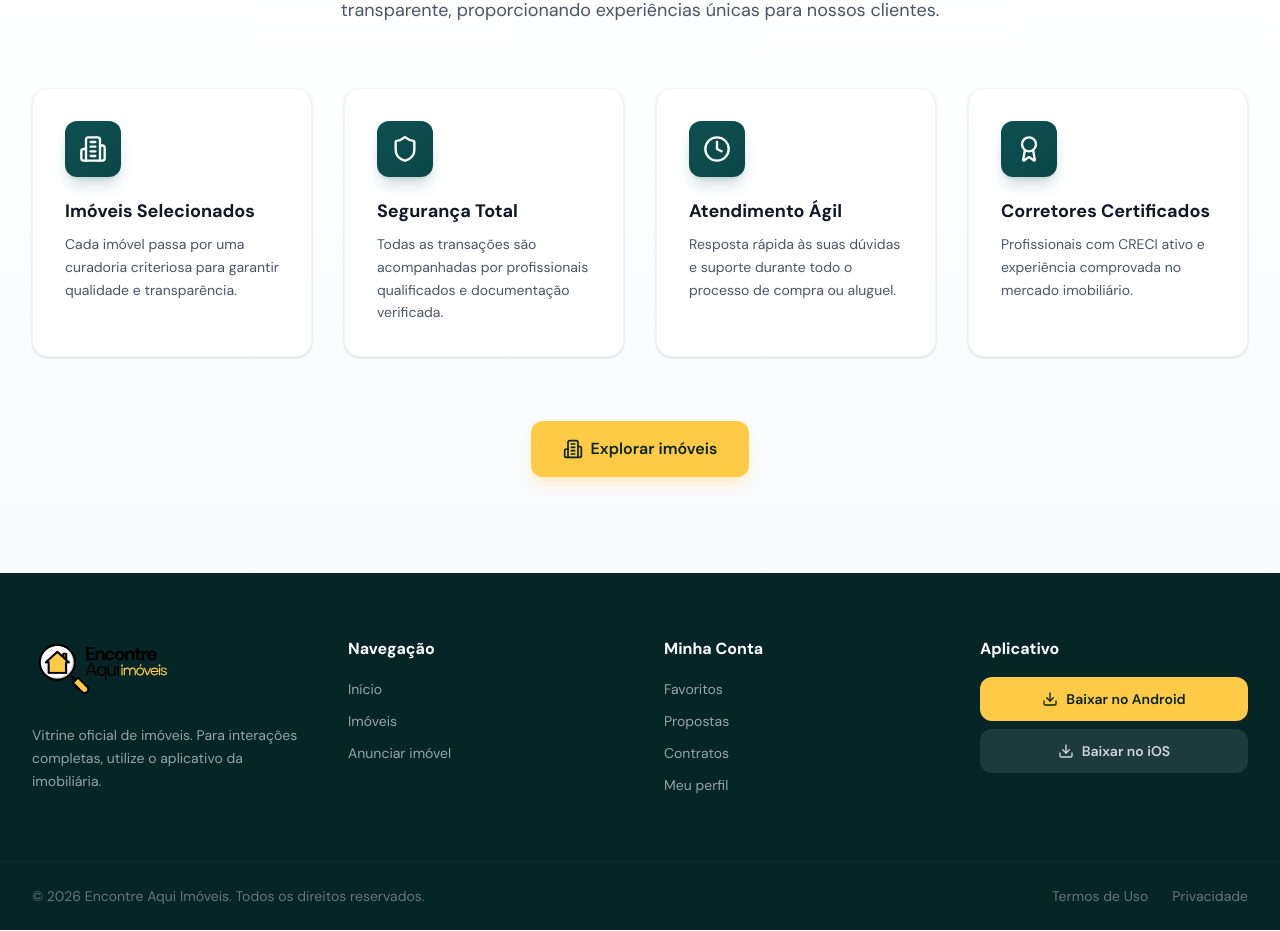
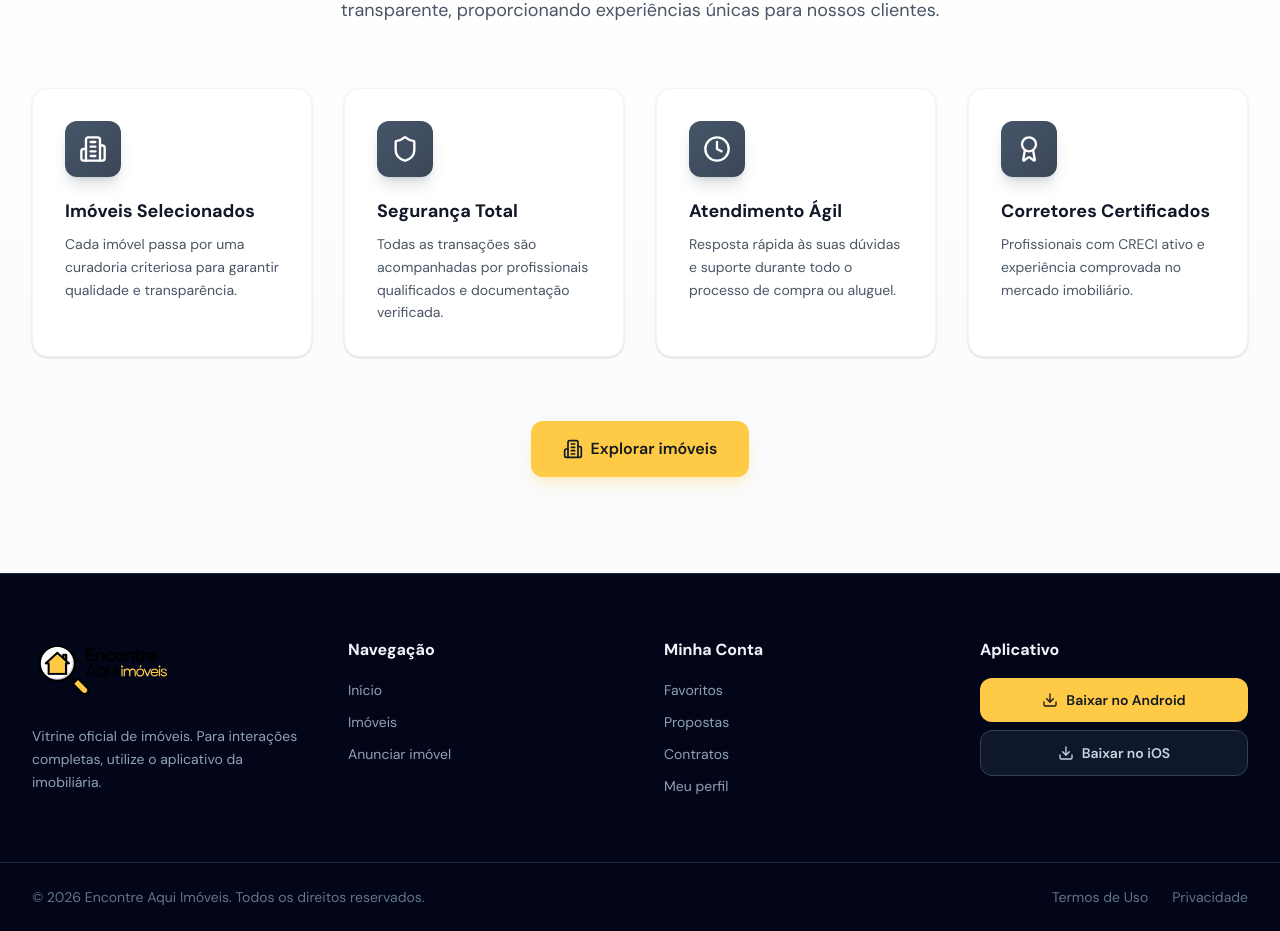
Before and after one commit to EncontreAqui-Imoveis/site-imobiliario-encontreaqui, a Next.js app: page / in a window 1280 px wide. Shown: the part 1420-2351 px from the top of the page. Built offline with nearby package versions, Linux system fonts and the light colour scheme; no server answers.

Commit message:
refactor: atualizar cores e estilos em componentes para harmonizar a paleta de cores e melhorar a consistência visual em todo o aplicativo

```diff
--- a/src/app/globals.css
+++ b/src/app/globals.css
@@ -7,9 +7,9 @@
   --font-dm-sans: 'DM Sans', system-ui, sans-serif;
   --font-hk-grotesk: 'HK Grotesk', 'DM Sans', system-ui, sans-serif;
 
-  /* Encontre Aqui Imóveis - Brand Colors */
-  --color-primary: #0d5051;
-  --color-primary-light: #339697;
+  /* Encontre Aqui Imóveis - Neutralized Brand Base */
+  --color-primary: #465569;
+  --color-primary-light: #7f92ab;
   --color-accent: #ffca45;
   --color-accent-light: #ffe57f;
 }
@@ -18,16 +18,16 @@
   --font-sans: var(--font-dm-sans);
   --font-display: var(--font-hk-grotesk);
 
-  --color-primary-50: #e6f2f2;
-  --color-primary-100: #cce5e5;
-  --color-primary-200: #99cbcb;
-  --color-primary-300: #66b0b1;
-  --color-primary-400: #339697;
-  --color-primary-500: #0d5051;
-  --color-primary-600: #0b4647;
-  --color-primary-700: #093b3c;
-  --color-primary-800: #073031;
-  --color-primary-900: #052526;
+  --color-primary-50: #f5f7fb;
+  --color-primary-100: #e8edf4;
+  --color-primary-200: #d2dbe8;
+  --color-primary-300: #b7c4d3;
+  --color-primary-400: #7f92ab;
+  --color-primary-500: #465569;
+  --color-primary-600: #3b4758;
+  --color-primary-700: #2f3947;
+  --color-primary-800: #202836;
+  --color-primary-900: #121822;
 
   --color-accent-50: #fffaeb;
   --color-accent-100: #fff3c7;
@@ -75,18 +75,18 @@ h3 {
 }
 
 ::-webkit-scrollbar-thumb {
-  background: #0d5051;
+  background: #465569;
   border-radius: 4px;
 }
 
 ::-webkit-scrollbar-thumb:hover {
-  background: #093b3c;
+  background: #2f3947;
 }
 
 /* Selection Color */
 ::selection {
   background-color: #ffca45;
-  color: #0d5051;
+  color: #121822;
 }
 
 /* Hide scrollbar for carousels */
@@ -108,11 +108,11 @@ h3 {
 }
 
 @utility gradient-hero {
-  background: linear-gradient(135deg, #0d5051 0%, #093b3c 50%, #052526 100%);
+  background: linear-gradient(135deg, #465569 0%, #2f3947 50%, #121822 100%);
 }
 
 @utility gradient-hero-gold {
-  background: linear-gradient(135deg, #0d5051 0%, #0b4647 100%);
+  background: linear-gradient(135deg, #465569 0%, #2f3947 100%);
 }
 
 @utility card-hover {
--- a/src/app/propostas/nova/page.tsx
+++ b/src/app/propostas/nova/page.tsx
@@ -405,7 +405,7 @@ export default function ProposalWizardPage() {
                                         )}
 
                                         {selectedBroker && (
-                                            <p className="text-sm font-semibold text-green-700 flex items-center gap-1">
+                                            <p className="text-sm font-semibold text-primary-700 flex items-center gap-1">
                                                 <CheckCircle className="w-4 h-4" />
                                                 Selecionado: {selectedBroker.name}
                                             </p>
@@ -452,7 +452,7 @@ export default function ProposalWizardPage() {
                                     <span className="text-gray-500">Valor do Imóvel</span>
                                     <span className="font-bold text-gray-900">{formatPrice(propertyValue)}</span>
                                 </div>
-                                <div className={`flex justify-between text-sm ${isBalanced ? 'text-green-700' : remaining > 0 ? 'text-amber-600' : 'text-red-600'}`}>
+                                <div className={`flex justify-between text-sm ${isBalanced ? 'text-primary-700' : remaining > 0 ? 'text-amber-600' : 'text-red-600'}`}>
                                     <span>Falta Alocar</span>
                                     <span className="font-bold">
                                         {formatPrice(Math.abs(remaining))}
@@ -460,7 +460,7 @@ export default function ProposalWizardPage() {
                                     </span>
                                 </div>
                                 {isBalanced && (
-                                    <div className="flex items-center gap-1 text-xs text-green-600 font-medium">
+                                    <div className="flex items-center gap-1 text-xs text-primary-600 font-medium">
                                         <CheckCircle className="w-3.5 h-3.5" />
                                         Pagamento balanceado
                                     </div>
--- a/src/components/contracts/ContractDetailClient.tsx
+++ b/src/components/contracts/ContractDetailClient.tsx
@@ -25,7 +25,7 @@ function approvalBadge(status: ContractDetail['sellerApprovalStatus']) {
     switch (status) {
         case 'APPROVED':
         case 'APPROVED_WITH_RES':
-            return <span className={`${baseClasses} bg-emerald-50 text-emerald-700`}>Aprovado</span>
+            return <span className={`${baseClasses} bg-slate-100 text-slate-700`}>Aprovado</span>
         case 'REJECTED':
             return <span className={`${baseClasses} bg-red-50 text-red-700`}>Rejeitado</span>
         default:
--- a/src/components/contracts/ContractList.tsx
+++ b/src/components/contracts/ContractList.tsx
@@ -31,7 +31,7 @@ function statusChipClass(status: ContractSummary['status']): string {
         case 'AWAITING_SIGNATURES':
             return 'bg-violet-50 text-violet-700'
         case 'FINALIZED':
-            return 'bg-emerald-50 text-emerald-700'
+            return 'bg-slate-100 text-slate-700'
         default:
             return 'bg-slate-50 text-slate-700'
     }
--- a/src/components/layout/Footer.tsx
+++ b/src/components/layout/Footer.tsx
@@ -20,7 +20,7 @@ export default function Footer() {
     const currentYear = new Date().getFullYear()
 
     return (
-        <footer className="bg-primary-900 text-gray-300">
+        <footer className="border-t border-slate-800 bg-slate-950 text-slate-300">
             <div className="max-w-7xl mx-auto px-4 sm:px-6 lg:px-8 py-12 lg:py-16">
                 <div className="grid grid-cols-1 sm:grid-cols-2 md:grid-cols-4 gap-8 lg:gap-12">
                     <div>
@@ -34,19 +34,19 @@ export default function Footer() {
                                 priority
                             />
                         </Link>
-                        <p className="text-gray-400 text-sm leading-relaxed">
+                        <p className="text-slate-400 text-sm leading-relaxed">
                             Vitrine oficial de imóveis. Para interações completas, utilize o aplicativo da imobiliária.
                         </p>
                     </div>
 
                     <div>
-                        <h3 className="text-white font-semibold mb-4">Navegação</h3>
+                        <h3 className="text-slate-100 font-semibold mb-4">Navegação</h3>
                         <ul className="space-y-2">
                             {footerLinks.map((link) => (
                                 <li key={link.href}>
                                     <Link
                                         href={link.href}
-                                        className="text-gray-400 hover:text-accent-400 transition-colors text-sm"
+                                        className="text-slate-400 hover:text-slate-200 transition-colors text-sm"
                                     >
                                         {link.label}
                                     </Link>
@@ -56,13 +56,13 @@ export default function Footer() {
                     </div>
 
                     <div>
-                        <h3 className="text-white font-semibold mb-4">Minha Conta</h3>
+                        <h3 className="text-slate-100 font-semibold mb-4">Minha Conta</h3>
                         <ul className="space-y-2">
                             {accountLinks.map((link) => (
                                 <li key={link.href}>
                                     <Link
                                         href={link.href}
-                                        className="text-gray-400 hover:text-accent-400 transition-colors text-sm"
+                                        className="text-slate-400 hover:text-slate-200 transition-colors text-sm"
                                     >
                                         {link.label}
                                     </Link>
@@ -72,7 +72,7 @@ export default function Footer() {
                     </div>
 
                     <div>
-                        <h3 className="text-white font-semibold mb-4">Aplicativo</h3>
+                        <h3 className="text-slate-100 font-semibold mb-4">Aplicativo</h3>
                         <div className="space-y-2">
                             <a
                                 href={APP_LINKS.androidStore}
@@ -87,7 +87,7 @@ export default function Footer() {
                                 href={APP_LINKS.iosStore}
                                 target="_blank"
                                 rel="noopener noreferrer"
-                                className="inline-flex w-full items-center justify-center gap-2 px-4 py-3 bg-white/10 hover:bg-white/20 rounded-xl text-sm font-semibold transition-colors"
+                                className="inline-flex w-full items-center justify-center gap-2 px-4 py-3 border border-slate-700 bg-slate-900 hover:bg-slate-800 rounded-xl text-sm font-semibold transition-colors"
                             >
                                 <Download className="w-4 h-4" />
                                 Baixar no iOS
@@ -97,17 +97,17 @@ export default function Footer() {
                 </div>
             </div>
 
-            <div className="border-t border-primary-800">
+            <div className="border-t border-slate-800">
                 <div className="max-w-7xl mx-auto px-4 sm:px-6 lg:px-8 py-6">
                     <div className="flex flex-col md:flex-row justify-between items-center gap-4">
-                        <p className="text-sm text-gray-500">
+                        <p className="text-sm text-slate-500">
                             © {currentYear} Encontre Aqui Imóveis. Todos os direitos reservados.
                         </p>
                         <div className="flex gap-6">
-                            <Link href="/termos" className="text-sm text-gray-500 hover:text-gray-400 transition-colors">
+                            <Link href="/termos" className="text-sm text-slate-500 hover:text-slate-300 transition-colors">
                                 Termos de Uso
                             </Link>
-                            <Link href="/privacidade" className="text-sm text-gray-500 hover:text-gray-400 transition-colors">
+                            <Link href="/privacidade" className="text-sm text-slate-500 hover:text-slate-300 transition-colors">
                                 Privacidade
                             </Link>
                         </div>
--- a/src/components/property/PropertyCard.tsx
+++ b/src/components/property/PropertyCard.tsx
@@ -158,7 +158,7 @@ export default function PropertyCard({ property, variant = 'default' }: Property
                                         <p className="text-sm text-gray-400 line-through font-medium">
                                             {formatPrice(basePrice)}
                                         </p>
-                                        <p className="text-xl font-display font-bold text-green-600">
+                                        <p className="text-xl font-display font-bold text-primary-700">
                                             {formatPrice(promo)}
                                             {property.priceRent && <span className="text-sm font-normal text-gray-500">/mês</span>}
                                         </p>
--- a/src/components/property/PropertyInfo.tsx
+++ b/src/components/property/PropertyInfo.tsx
@@ -18,7 +18,7 @@ interface PropertyInfoProps {
 // Status color mapping
 const statusColors: Record<string, { bg: string; text: string; label: string }> = {
     pending: { bg: 'bg-yellow-100', text: 'text-yellow-700', label: 'Pendente' },
-    approved: { bg: 'bg-green-100', text: 'text-green-700', label: 'Disponível' },
+    approved: { bg: 'bg-slate-100', text: 'text-slate-700', label: 'Disponível' },
     rejected: { bg: 'bg-red-100', text: 'text-red-700', label: 'Rejeitado' },
     sold: { bg: 'bg-blue-100', text: 'text-blue-700', label: 'Vendido' },
     rented: { bg: 'bg-purple-100', text: 'text-purple-700', label: 'Alugado' },
@@ -89,7 +89,7 @@ export default function PropertyInfo({ property }: PropertyInfoProps) {
                         </span>
                         <span className={`px-3 py-1 text-xs font-bold uppercase tracking-wide rounded-full ${property.purpose?.includes('Alug')
                             ? 'bg-amber-100 text-amber-700'
-                            : 'bg-green-100 text-green-700'
+                            : 'bg-slate-100 text-slate-700'
                             }`}>
                             {property.purpose}
                         </span>
@@ -335,7 +335,7 @@ export default function PropertyInfo({ property }: PropertyInfoProps) {
                             <span className={`text-sm font-medium ${item.active ? 'text-gray-900' : 'text-gray-500'}`}>
                                 {item.label}
                             </span>
-                            {item.active && <CheckCircle className="w-4 h-4 text-green-500 ml-auto" />}
+                            {item.active && <CheckCircle className="w-4 h-4 text-primary-500 ml-auto" />}
                         </div>
                     ))}
                 </div>
--- a/src/components/property/PropertySidebar.tsx
+++ b/src/components/property/PropertySidebar.tsx
@@ -91,7 +91,7 @@ export default function PropertySidebar({ property }: PropertySidebarProps) {
                                     target="_blank"
                                     rel="noopener noreferrer"
                                     aria-label={`Falar pelo WhatsApp sobre ${property.title}`}
-                                    className="w-full flex items-center justify-center gap-2 py-4 bg-green-600 hover:bg-green-700 text-white font-bold rounded-xl transition-all shadow-lg shadow-green-600/30 active:scale-[0.98]"
+                                    className="w-full flex items-center justify-center gap-2 py-4 bg-primary-700 hover:bg-primary-800 text-white font-bold rounded-xl transition-all shadow-lg shadow-primary-900/25 active:scale-[0.98]"
                                 >
                                     <MessageCircle className="w-5 h-5" />
                                     Falar pelo WhatsApp
```
Also changed, not shown: src/app/relatorios/page.tsx (+4 -4 lines), src/components/property/PropertyDetailClient.tsx (+6 -6 lines), src/types/negotiation.ts (+4 -4 lines).
